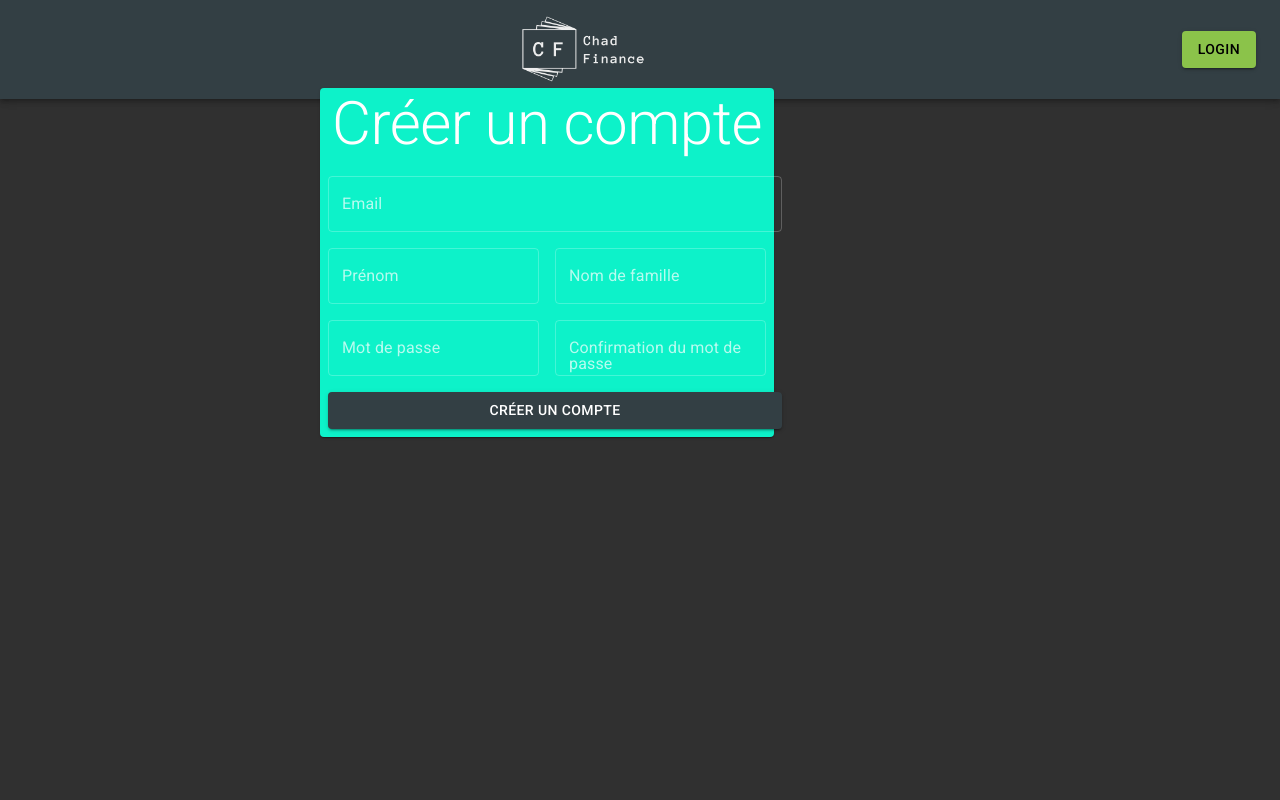
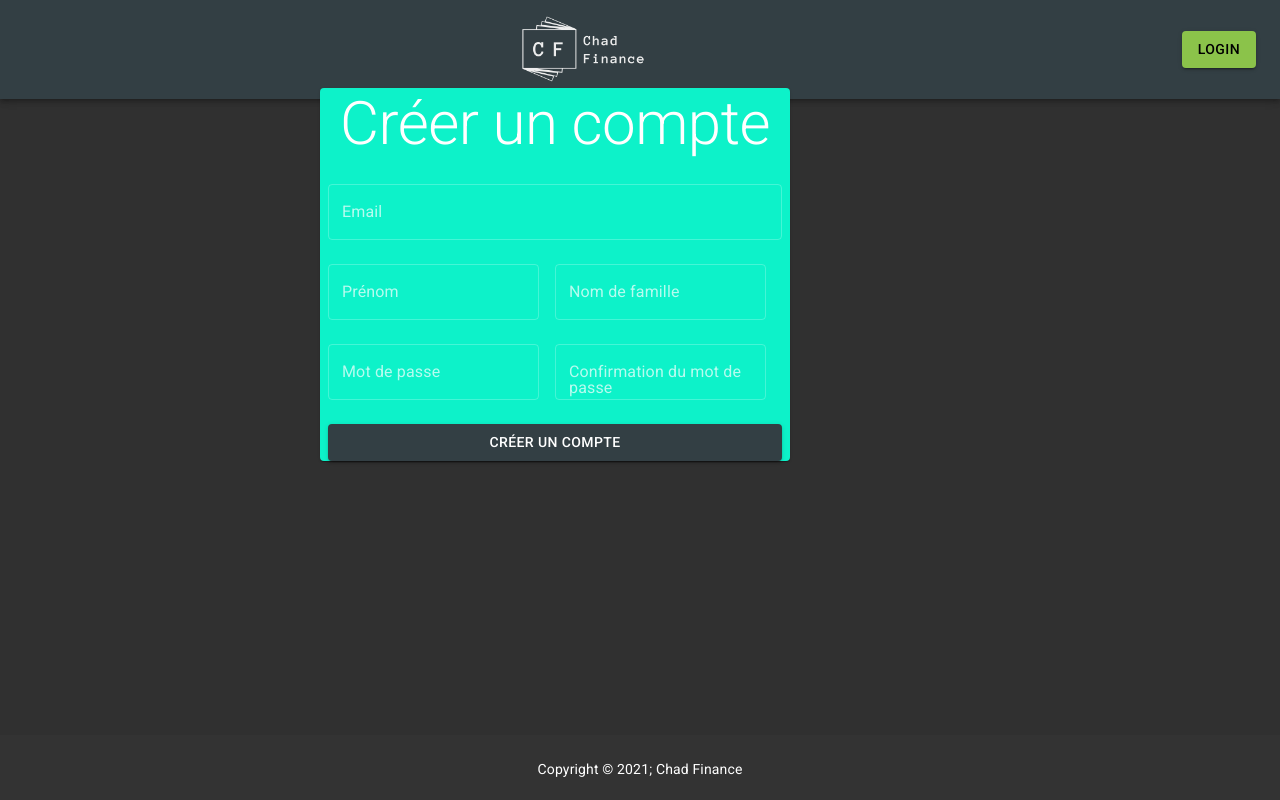
Before and after one commit to StfnC/chad-finance, a React (Create React App) app in the folder frontend/: page /register in a window 1280 px wide. Built offline with nearby package versions, Linux system fonts and the light colour scheme.

Commit message:
Added a Footer for all pages

```diff
--- a/frontend/src/components/Auth/Register.js
+++ b/frontend/src/components/Auth/Register.js
@@ -8,14 +8,19 @@ import { connect } from "react-redux";
 const useStyles = makeStyles((theme) => ({
     root: {
         "& > *": {
-            // width: theme.spacing(60),
-            // height: theme.spacing(20),
+           // width: theme.spacing(80),
+         //   height: theme.spacing(80),
             backgroundColor: "#0df2c9",
         },
     },
     space: {
         margin: theme.spacing(1),
+        marginBottom: theme.spacing(2),
+
     },
+    rightBorder:{
+        marginRight: theme.spacing(2),
+    }
 }));
 
 const Register = ({ register, isAuthenticated }) => {
@@ -42,7 +47,7 @@ const Register = ({ register, isAuthenticated }) => {
     // TODO: Fix le layout
     return (
         <div className={classe.root}>
-            <Paper>
+            <Paper >
                 <Typography
                     className={classe.space}
                     align="center"
@@ -52,8 +57,8 @@ const Register = ({ register, isAuthenticated }) => {
                     Créer un compte
                 </Typography>
                 <form onSubmit={onSubmit}>
-                    <div>
-                        <div>
+                    <div className = {classe.rightBorder}>
+                        <div >
                             <TextField
                                 className={classe.space}
                                 label="Email"
@@ -104,8 +109,9 @@ const Register = ({ register, isAuthenticated }) => {
                             />
                         </div>
                     </div>
+                    <div className={classe.space}>
                     <Button
-                        className={classe.space}
+
                         type="submit"
                         variant="contained"
                         color="primary"
@@ -113,6 +119,7 @@ const Register = ({ register, isAuthenticated }) => {
                     >
                         Créer un compte
                     </Button>
+                    </div>
                 </form>
             </Paper>
         </div>
--- a/frontend/src/components/Layout.js
+++ b/frontend/src/components/Layout.js
@@ -3,6 +3,7 @@ import { useEffect } from "react";
 import { connect } from "react-redux";
 import { checkAuthenticated, loadUser } from "../actions/auth";
 import Navbar from "./NavBar/Navbar";
+import Footer from "./Pages/Footer";
 
 const Layout = ({ checkAuthenticated, loadUser, children }) => {
     useEffect(() => {
@@ -22,6 +23,7 @@ const Layout = ({ checkAuthenticated, loadUser, children }) => {
         <div>
             <Navbar />
             <div className="center">{children}</div>
+            <Footer />
         </div>
     );
 };
--- /dev/null
+++ b/frontend/src/components/Pages/Footer.js
@@ -0,0 +1,31 @@
+import React from 'react';
+import { makeStyles } from "@material-ui/core";
+
+const useStyles = makeStyles((theme) =>({
+
+    root:{
+        background: '#333',
+        color: '#fff',
+        textAlign: 'center',
+        padding: '10px',
+        bottom : "0",
+        left : "0",
+        width: "100%",
+        height: "65px",
+        position : "fixed",
+        margintop: theme.spacing(5),
+    }
+}));
+
+
+const Footer = () => {
+    const classes = useStyles();
+    return(
+        <div className = {classes.root}>
+
+                <p> Copyright &copy; 2021; Chad Finance</p>
+
+        </div>
+    );
+}
+export default Footer;
```
Also changed, not shown: 1 other file (tests, documents, lock files or other folders).
